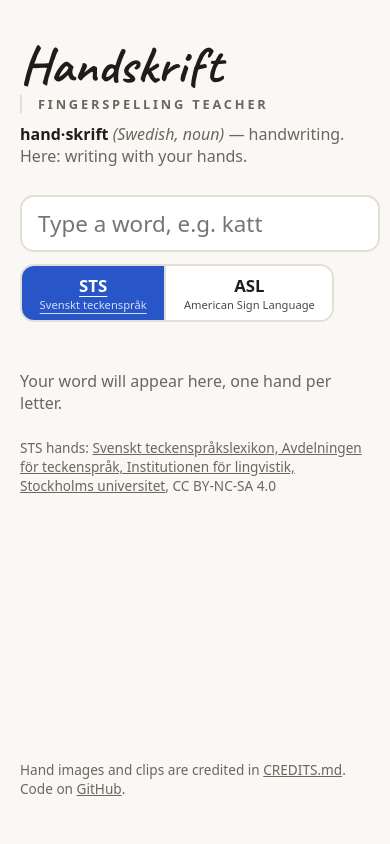
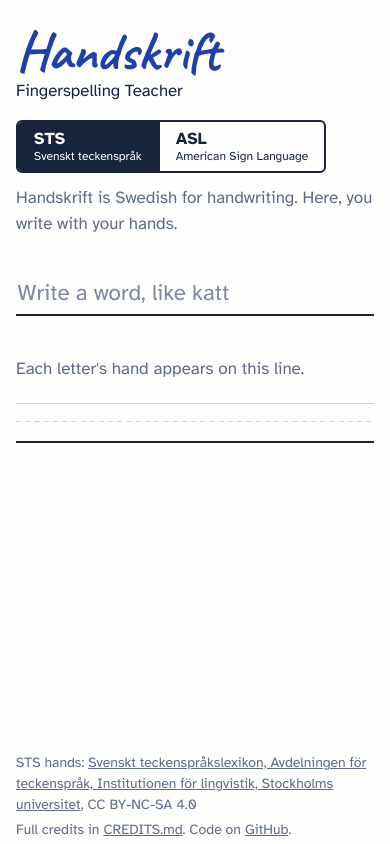
Before and after one commit to sumpe/handstavare, a plain HTML site: page index.html in a window 390 px wide. Drawn offline with Linux system fonts and the light colour scheme.

Commit message:
Redesign as a handwriting exercise book
Hands sit on a ruled practice line (top line, dashed midline, baseline)
with each letter written underneath in blue pen (Caveat). Body text in
Atkinson Hyperlegible. Cool paper white instead of cream, no card boxes,
no all-caps label. Language switch moves to the header; the word input
is a line you write on. Movement notes sit under the letter instead of
over the hand. Spaces and punctuation keep the line level.

```diff
--- a/index.html
+++ b/index.html
@@ -4,43 +4,42 @@
   <meta charset="utf-8">
   <meta name="viewport" content="width=device-width, initial-scale=1">
   <title>Handskrift — Fingerspelling Teacher</title>
+  <link rel="preload" href="fonts/Caveat-VariableFont_wght.ttf" as="font" type="font/ttf" crossorigin>
   <link rel="stylesheet" href="style.css">
 </head>
 <body>
-  <header>
+  <header class="top">
     <h1 class="brand">
       <span class="wordmark" lang="sv">Handskrift</span>
       <span class="descriptor">Fingerspelling Teacher</span>
     </h1>
-    <p class="gloss">
-      <dfn lang="sv">hand·skrift</dfn> <span class="pos">(Swedish, noun)</span>
-      — handwriting. Here: writing with your hands.
-    </p>
+
+    <div class="modes" role="radiogroup" aria-label="Sign language">
+      <button type="button" class="mode" data-mode="sts" role="radio" aria-checked="true">
+        STS <span class="mode-sub">Svenskt teckenspråk</span>
+      </button>
+      <button type="button" class="mode" data-mode="asl" role="radio" aria-checked="false">
+        ASL <span class="mode-sub">American Sign Language</span>
+      </button>
+    </div>
   </header>
 
   <main>
+    <p class="gloss">Handskrift is Swedish for handwriting. Here, you write with your hands.</p>
+
     <form id="controls" autocomplete="off">
-      <label for="word" class="visually-hidden">Word</label>
-      <input id="word" name="word" type="text" placeholder="Type a word, e.g. katt"
+      <label for="word" class="visually-hidden">Word to fingerspell</label>
+      <input id="word" name="word" type="text" placeholder="Write a word, like katt"
              maxlength="40" spellcheck="false" autocapitalize="characters">
-
-      <div class="modes" role="radiogroup" aria-label="Sign language">
-        <button type="button" class="mode" data-mode="sts" role="radio" aria-checked="true">
-          STS <span class="mode-sub">Svenskt teckenspråk</span>
-        </button>
-        <button type="button" class="mode" data-mode="asl" role="radio" aria-checked="false">
-          ASL <span class="mode-sub">American Sign Language</span>
-        </button>
-      </div>
     </form>
 
-    <ol id="output" class="cards" aria-live="polite"></ol>
-    <p id="empty" class="empty">Your word will appear here, one hand per letter.</p>
-    <p id="credit" class="credit"></p>
+    <ol id="output" class="line" aria-live="polite"></ol>
+    <p id="empty" class="empty">Each letter's hand appears on this line.</p>
   </main>
 
   <footer>
-    <p>Hand images and clips are credited in
+    <p id="credit" class="credit"></p>
+    <p>Full credits in
       <a href="https://github.com/sumpe/handskrift/blob/main/CREDITS.md">CREDITS.md</a>.
       Code on <a href="https://github.com/sumpe/handskrift">GitHub</a>.</p>
   </footer>
--- a/style.css
+++ b/style.css
@@ -1,25 +1,46 @@
+/* Handskrift: a page from a handwriting exercise book. The hands sit on a
+   ruled practice line, and each letter is written underneath in blue pen.
+   That line is the one bold element; everything else stays quiet. */
+
+@font-face {
+  font-family: "Caveat";
+  src: url("fonts/Caveat-VariableFont_wght.ttf") format("truetype");
+  font-weight: 400 700;
+  font-display: swap;
+}
+@font-face {
+  font-family: "Atkinson Hyperlegible";
+  src: url("fonts/AtkinsonHyperlegible-Regular.ttf") format("truetype");
+  font-weight: 400;
+  font-display: swap;
+}
+@font-face {
+  font-family: "Atkinson Hyperlegible";
+  src: url("fonts/AtkinsonHyperlegible-Bold.ttf") format("truetype");
+  font-weight: 700;
+  font-display: swap;
+}
+
 :root {
-  --bg: #faf8f5;
-  --fg: #1f1d1a;
-  --muted: #6b665e;
-  --card: #ffffff;
-  --line: #e4dfd6;
-  --accent: #2856c9;
-  --accent-fg: #ffffff;
-  --radius: 14px;
-  font-family: system-ui, -apple-system, "Segoe UI", sans-serif;
+  --paper: #fefefc;
+  --text: #18233d;   /* blue-black, like fountain-pen ink on print */
+  --ink: #1f3fae;    /* royal-blue pen */
+  --rule: #c4d3ea;   /* exercise-book ruling */
+  --pencil: #5e6b85; /* secondary text */
+  --tile: #f3f6fb;   /* behind line drawings */
+  --hand: "Caveat", "Segoe Script", "Snell Roundhand", cursive;
+  --print: "Atkinson Hyperlegible", system-ui, sans-serif;
   color-scheme: light dark;
 }
 
 @media (prefers-color-scheme: dark) {
   :root {
-    --bg: #161514;
-    --fg: #f1eee9;
-    --muted: #a39d93;
-    --card: #22201e;
-    --line: #3a3733;
-    --accent: #7aa2ff;
-    --accent-fg: #10131a;
+    --paper: #10151f;
+    --text: #e6eaf2;
+    --ink: #8faaf5;
+    --rule: #2f3d5a;
+    --pencil: #98a3b9;
+    --tile: #f3f6fb; /* stays light: the drawings are black line art */
   }
 }
 
@@ -30,26 +51,30 @@ body {
   min-height: 100vh;
   display: flex;
   flex-direction: column;
-  background: var(--bg);
-  color: var(--fg);
+  background: var(--paper);
+  color: var(--text);
+  font-family: var(--print);
+  font-size: 1.0625rem;
+  line-height: 1.5;
 }
 
-header, main, footer {
+.top, main, footer {
   width: 100%;
-  max-width: 1100px;
+  max-width: 68rem;
   margin: 0 auto;
-  padding: 0 1.25rem;
+  padding: 0 1.5rem;
 }
+main { flex: 1; }
 
-header { padding-top: 2.5rem; }
+/* ---- Header ------------------------------------------------------------ */
 
-/* Handskrift means "handwriting", so the name is written by hand; the plain
-   small-caps descriptor beside it reads as a label, not part of the name. */
-@font-face {
-  font-family: "Caveat";
-  src: url("fonts/Caveat-VariableFont_wght.ttf") format("truetype");
-  font-weight: 400 700;
-  font-display: swap;
+.top {
+  display: flex;
+  flex-wrap: wrap;
+  align-items: center;
+  justify-content: space-between;
+  gap: 1rem 2rem;
+  padding-top: 2.25rem;
 }
 
 .brand {
@@ -57,192 +82,214 @@ header { padding-top: 2.5rem; }
   display: flex;
   flex-wrap: wrap;
   align-items: baseline;
-  column-gap: 1rem;
-  row-gap: 0.25rem;
-  font-weight: normal;
+  gap: 0 0.9rem;
+  font-weight: 400;
 }
 .wordmark {
-  font-family: "Caveat", "Segoe Script", "Snell Roundhand", cursive;
+  font-family: var(--hand);
   font-weight: 700;
-  font-size: 4.2rem;
+  font-size: 4.5rem;
   line-height: 1;
-  letter-spacing: 0.01em;
+  color: var(--ink);
 }
 .descriptor {
-  font-size: 0.95rem;
-  font-weight: 600;
-  text-transform: uppercase;
-  letter-spacing: 0.22em;
-  color: var(--muted);
-  padding-left: 1rem;
-  border-left: 2px solid var(--line);
+  font-size: 1.25rem;
+  color: var(--text);
 }
-
-/* A dictionary entry for the name. */
-.gloss { margin: 0.6rem 0 1.75rem; color: var(--muted); }
-.gloss dfn { font-style: normal; font-weight: 700; color: var(--fg); }
-.gloss .pos { font-style: italic; }
-
-main { flex: 1; }
-
-#controls {
-  display: flex;
-  flex-wrap: wrap;
-  gap: 0.75rem;
-  align-items: stretch;
-  margin-bottom: 2rem;
-}
-
-#word {
-  flex: 1 1 18rem;
-  font: inherit;
-  font-size: 1.4rem;
-  padding: 0.7rem 1rem;
-  border: 2px solid var(--line);
-  border-radius: var(--radius);
-  background: var(--card);
-  color: var(--fg);
-}
-#word:focus { outline: none; border-color: var(--accent); }
 
 .modes {
   display: flex;
-  border: 2px solid var(--line);
-  border-radius: var(--radius);
+  border: 2px solid var(--text);
+  border-radius: 6px;
   overflow: hidden;
 }
-
 .mode {
   font: inherit;
   font-weight: 700;
   font-size: 1.05rem;
-  padding: 0.5rem 1.1rem;
+  line-height: 1.2;
+  padding: 0.45rem 1rem 0.5rem;
   border: 0;
-  background: var(--card);
-  color: var(--fg);
+  background: transparent;
+  color: var(--text);
   cursor: pointer;
   display: flex;
   flex-direction: column;
-  align-items: center;
-  justify-content: center;
+  align-items: flex-start;
 }
-.mode + .mode { border-left: 2px solid var(--line); }
-.mode-sub { font-size: 0.7rem; font-weight: 400; opacity: 0.8; }
-/* Active state: filled background AND underline, so it isn't color-only. */
-.mode[aria-checked="true"] {
-  background: var(--accent);
-  color: var(--accent-fg);
-  text-decoration: underline;
-  text-underline-offset: 0.25em;
+.mode + .mode { border-left: 2px solid var(--text); }
+.mode-sub { font-size: 0.75rem; font-weight: 400; }
+.mode[aria-checked="true"] { background: var(--text); color: var(--paper); }
+.mode:focus-visible { outline: 3px solid var(--ink); outline-offset: 3px; }
+
+/* ---- Writing the word -------------------------------------------------- */
+
+.gloss {
+  margin: 0.75rem 0 2.25rem;
+  color: var(--pencil);
+  max-width: 40rem;
 }
-.mode:focus-visible { outline: 3px solid var(--accent); outline-offset: -5px; }
 
-.cards {
+#controls { margin-bottom: 2.5rem; }
+
+#word {
+  width: 100%;
+  max-width: 34rem;
+  font: inherit;
+  font-size: 1.75rem;
+  padding: 0.25rem 0.1rem;
+  border: 0;
+  border-bottom: 2px solid var(--text);
+  border-radius: 0;
+  background: transparent;
+  color: var(--text);
+}
+#word::placeholder { color: var(--pencil); opacity: 0.8; }
+#word:focus { outline: none; border-bottom-color: var(--ink); }
+#word:focus-visible { box-shadow: 0 2px 0 var(--ink); }
+
+/* ---- The ruled line ----------------------------------------------------
+   Every letter slot draws its own piece of ruling (top line, dashed
+   midline, baseline) in em units, so the pieces join into one continuous
+   line and scale together on small screens. */
+
+.line {
   list-style: none;
   margin: 0;
   padding: 0;
   display: flex;
   flex-wrap: wrap;
-  gap: 1rem;
+  row-gap: 2.5rem;
 }
 
-.card {
-  width: 150px;
+.slot {
+  width: 9.5rem;
   display: flex;
   flex-direction: column;
-  align-items: center;
-  background: var(--card);
-  border: 1px solid var(--line);
-  border-radius: var(--radius);
-  overflow: hidden;
 }
 
-.card .media {
-  width: 100%;
-  aspect-ratio: 1;
+/* Every picture area has the same explicit height, so all the handwritten
+   letters (and the ruling under spaces and punctuation) sit on one line. */
+.slot .media {
+  position: relative;
+  height: 8.4rem; /* slot width minus side margins: a square */
+  margin: 0 0.55rem 0.6rem;
+  border-radius: 6px;
+  overflow: hidden;
   display: grid;
   place-items: center;
-  background: var(--bg);
-  color: var(--muted);
-  font-size: 0.8rem;
-  text-align: center;
-  padding: 0;
-  overflow: hidden;
 }
-.card .media img,
-.card .media video {
+.slot .media img,
+.slot .media video {
+  position: absolute;
+  inset: 0;
   width: 100%;
   height: 100%;
   display: block;
 }
-/* Clips are 16:9 with the signer centered: a square crop trims only empty
-   background at the sides, keeping the whole signer, face included. */
-.card .media video { object-fit: cover; }
+/* Photos are 4:3 with the signer centered: a square crop trims only background. */
+.slot .media.photo img { object-fit: cover; }
+/* Drawings vary in shape (G, H, P are wide): show the whole hand, never crop. */
+.slot .media.drawing { background: var(--tile); }
+.slot .media.drawing img { object-fit: contain; padding: 12%; }
+.slot .media video { object-fit: cover; }
 
-/* Photos are 4:3 with the signer centered: a square crop trims only background. */
-.card .media.photo img { object-fit: cover; }
-/* Drawings vary in shape (G, H, P are wide): show the whole hand, never crop. */
-.card .media.drawing img {
-  object-fit: contain;
-  padding: 12%;
-  background: #fff;
+.slot .letter,
+.empty::after {
+  font-family: var(--hand);
+  font-weight: 600;
+  font-size: 4.25rem;
+  line-height: 1;
+  height: 1.05em;
+  padding-left: 0.18em;
+  color: var(--ink);
+  background:
+    linear-gradient(var(--rule), var(--rule)) 0 0.1em / 100% 1px no-repeat,
+    repeating-linear-gradient(90deg, var(--rule) 0 0.1em, transparent 0.1em 0.18em)
+      0 0.47em / 100% 1px no-repeat,
+    linear-gradient(var(--text), var(--text)) 0 0.86em / 100% 2px no-repeat;
 }
 
-/* Movement note for letters that move (stills can't show it). */
-.card .media { position: relative; }
-.card .media .motion {
-  position: absolute;
-  left: 6px;
-  right: 6px;
-  bottom: 6px;
-  padding: 0.2rem 0.4rem;
-  border-radius: 8px;
-  background: rgba(0, 0, 0, 0.72);
-  color: #fff;
-  font-size: 0.72rem;
-  line-height: 1.25;
+/* A space between words: an empty stretch of ruled line. */
+.slot.gap { width: 3.5rem; }
+/* Spaces and punctuation keep an invisible picture area so the line stays level. */
+.slot.gap .media,
+.slot.plain .media { visibility: hidden; }
+
+/* A letter this alphabet doesn't have (Å in ASL): dashed outline, pencil letter. */
+.slot.missing .media {
+  border: 2px dashed var(--pencil);
+  color: var(--pencil);
+  font-size: 0.85rem;
+  line-height: 1.3;
+  text-align: center;
+  padding: 0.75rem;
 }
-.card .media .note { padding: 0.5rem; }
+.slot.missing .letter { color: var(--pencil); }
 
-.card .letter {
-  font-size: 2rem;
-  font-weight: 700;
-  padding: 0.35rem 0 0.5rem;
+/* Digits and punctuation: no handshape, just written on the line. */
+.slot.plain { width: 5rem; }
+.slot.plain .letter { color: var(--text); }
+
+.slot .motion {
+  margin: 0.4rem 0.55rem 0;
+  font-size: 0.85rem;
+  line-height: 1.3;
+  color: var(--pencil);
 }
 
-/* A space in the word: an empty gap card. */
-.card.gap { width: 40px; border: 0; background: none; }
+.slot .note {
+  color: var(--pencil);
+  font-size: 0.85rem;
+  text-align: center;
+  padding: 0.5rem;
+}
 
-/* Characters with no handshape (digits, punctuation). */
-.card.plain .media { font-size: 2.5rem; color: var(--fg); }
-
-/* Letters missing from this alphabet (e.g. Å in ASL): dashed border as a second cue. */
-.card.missing { border-style: dashed; }
-
-.empty { color: var(--muted); }
-.credit { color: var(--muted); font-size: 0.85rem; margin-top: 1.5rem; }
-.credit a { color: inherit; }
+/* Before anything is written: a hint above an empty ruled line. */
+.empty {
+  margin: 0;
+  color: var(--pencil);
+}
+.empty::after {
+  content: "";
+  display: block;
+  margin-top: 1rem;
+}
 .empty[hidden] { display: none; }
 
+/* ---- Footer ------------------------------------------------------------ */
+
 footer {
-  padding-top: 3rem;
+  padding-top: 4rem;
   padding-bottom: 2rem;
-  color: var(--muted);
-  font-size: 0.85rem;
+  color: var(--pencil);
+  font-size: 0.875rem;
 }
+footer p { margin: 0.25rem 0; max-width: 46rem; }
 footer a { color: inherit; }
+footer a:focus-visible { outline: 2px solid var(--ink); outline-offset: 2px; }
 
 .visually-hidden {
   position: absolute;
-  width: 1px; height: 1px;
+  width: 1px;
+  height: 1px;
   overflow: hidden;
   clip: rect(0 0 0 0);
   white-space: nowrap;
 }
 
-@media (max-width: 520px) {
-  .card { width: calc(50% - 0.5rem); }
-  .card.gap { width: 100%; height: 0; }
-  .wordmark { font-size: 3.2rem; }
-  .descriptor { font-size: 0.8rem; }
+/* ---- Small screens: three letters per row, everything scaled down ------ */
+
+@media (max-width: 600px) {
+  .top, main, footer { padding: 0 1rem; }
+  .top { padding-top: 1.5rem; }
+  .wordmark { font-size: 3.4rem; }
+  .descriptor { font-size: 1.05rem; }
+  #word { font-size: 1.4rem; }
+  .slot { width: calc(100% / 3); }
+  .slot.gap { width: 100%; height: 0; overflow: hidden; }
+  .slot.plain { width: calc(100% / 3); }
+  .slot .media { height: auto; aspect-ratio: 1; margin: 0 0.3rem 0.4rem; }
+  .slot .letter, .empty::after { font-size: 3.2rem; }
+  .slot .motion { margin: 0.3rem 0.3rem 0; font-size: 0.78rem; }
 }
```
Also changed, not shown: app.js (+26 -27 lines), fonts/AtkinsonHyperlegible-Bold.ttf (added), fonts/AtkinsonHyperlegible-Regular.ttf (added), fonts/OFL-Atkinson.txt (added), fonts/OFL-Caveat.txt (renamed from fonts/OFL.txt), 1 other file.
